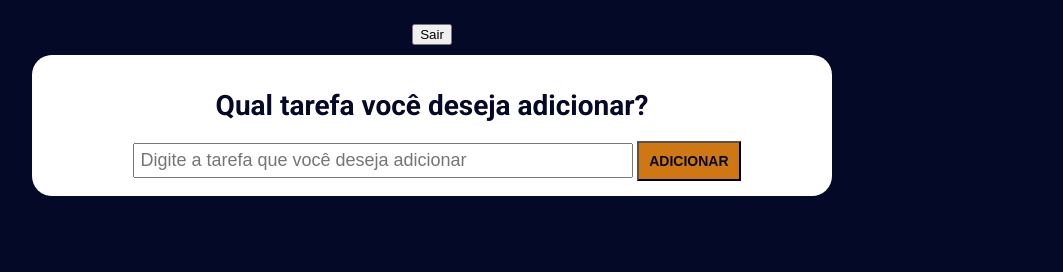
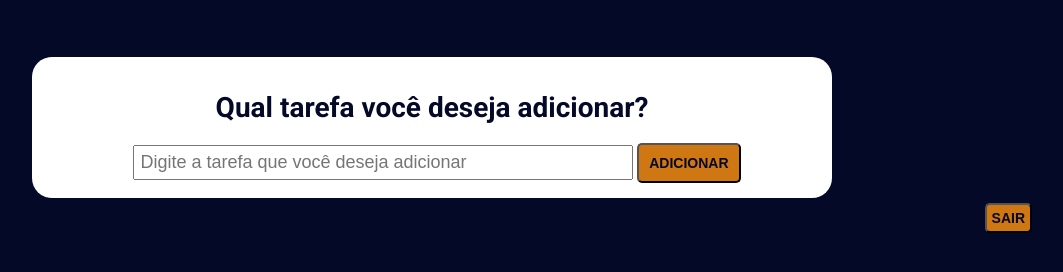
Before and after one commit to MarogobaCTD/marogobaCTD.github.io, a plain HTML site: page list.html in a window 1280 px wide. Shown: the whole page, without its empty margins (208-1271 px from the left). Drawn offline with Linux system fonts and the light colour scheme.

Commit message:
Atualização

```diff
--- a/list.html
+++ b/list.html
@@ -16,8 +16,8 @@
 
   <body>
     <div class="user-info">
-      <label id="labelUser"></label>
-      <div><input id="btnLogout" type="button" value="Sair" onclick="fecharSessao()"></div>
+      <label id="labelUser" class="labelUser"></label>
+      <div class="div-buttonLogout"><input id="btnLogout" type="button" value="Sair" onclick="fecharSessao()"></div>
     </div>
 
     <div class="list-container">
--- a/scripts/list.js
+++ b/scripts/list.js
@@ -10,7 +10,7 @@
         let dadosUser = JSON.parse(localStorage.getItem('@User'))
         if (dadosUser !== null) {
             let userHTML = document.getElementById('labelUser');
-            userHTML.innerText = `Usuário:  ${dadosUser.firstName} ${dadosUser.lastName} - e-mail: ${dadosUser.email} `
+            userHTML.innerText = `Usuário:  ${dadosUser.firstName} ${dadosUser.lastName} - E-mail: ${dadosUser.email} `
             pedirTodasTarefas();
         }
     }
--- a/styles/styleIndex.css
+++ b/styles/styleIndex.css
@@ -53,10 +53,12 @@ input[type="submit"], #btnLogar {
   color: #000000;
   font-weight: bold;
   text-transform: uppercase;
+  cursor:pointer;
 }
 
 form .input-container input::placeholder {
   font-size: 15px;
+  color: #5f5e5e;
 }
 
 .input-container {
--- a/styles/styleList.css
+++ b/styles/styleList.css
@@ -22,10 +22,10 @@ h1 {
 
 .list-container {
   background-color: #fff;
-  margin: 50px auto;
+  margin: 30px auto;
   width: 800px;
   border-radius: 20px;
-  padding: 15px;
+  padding: 15px 0;
 }
 
 .input-container, .adicionar {
@@ -46,6 +46,8 @@ h1 {
   text-transform: uppercase;
   font-weight: bold;
   font-size: 14px;
+  border-radius: 5px;
+  cursor:pointer;
 }
 
 div.tarefasTODO {
@@ -67,9 +69,10 @@ div.tarefasTODO {
 
 .descricaoTarefa {
   color: #040928;
-  word-spacing: -1px;
-  font-size: 20px;
+  word-spacing: -0.5px;
+  font-size: 19px;
   font-weight: bold;
+  word-break: break-word;
 }
 
 .dataTarefa {
@@ -88,33 +91,19 @@ div.tarefasTODO {
 }
 
 .user-info{
-  font-size: 20px;
+  font-size: 18px;
   color: #ffffff;
   text-align: center;
   margin-top: 20px;
-  margin-bottom: -40px;
+  margin-bottom: -180px;
   font-weight: bold;
+  display: inline-block;
 }
-
-/* .checkTarefa {
-  display: block;
-  position: relative;
-  padding: 20px;
-  width: 200px;
-  margin-top: 5px;
-}
-
-input[type="checkbox" i] {
-  width: 20px;
-  height: 20px;
-  position: relative;
-} */
 
 .selecionar {
   display: flex;
   justify-content: center;
   align-items: center;
-  cursor: pointer;
 }
 
 .selecionar .selecionarAgrupado{
@@ -158,5 +147,32 @@ input[type="checkbox" i] {
 }
 
 .situacao {
-  color: yellow;
+  color: rgb(255, 255, 255);
+  font-family: -apple-system, BlinkMacSystemFont, 'Segoe UI', Roboto, Oxygen, Ubuntu, Cantarell, 'Open Sans', 'Helvetica Neue', sans-serif;
+  text-align:center;
+  margin-top: 5px;
+  font-size: 15px;
 }
+
+#btnLogout {
+  padding: 5px;
+  background-color: #cf7712;
+  color: #040928;
+  text-decoration: none;
+  text-transform: uppercase;
+  font-weight: bold;
+  font-size: 14px;
+  border-radius: 5px;
+  cursor:pointer;
+}
+
+.labelUser {
+  position: relative;
+}
+
+.div-buttonLogout {
+  display: inline-block;
+  position: absolute;
+  right: 0;
+  margin-right: 40px;
+}
```
